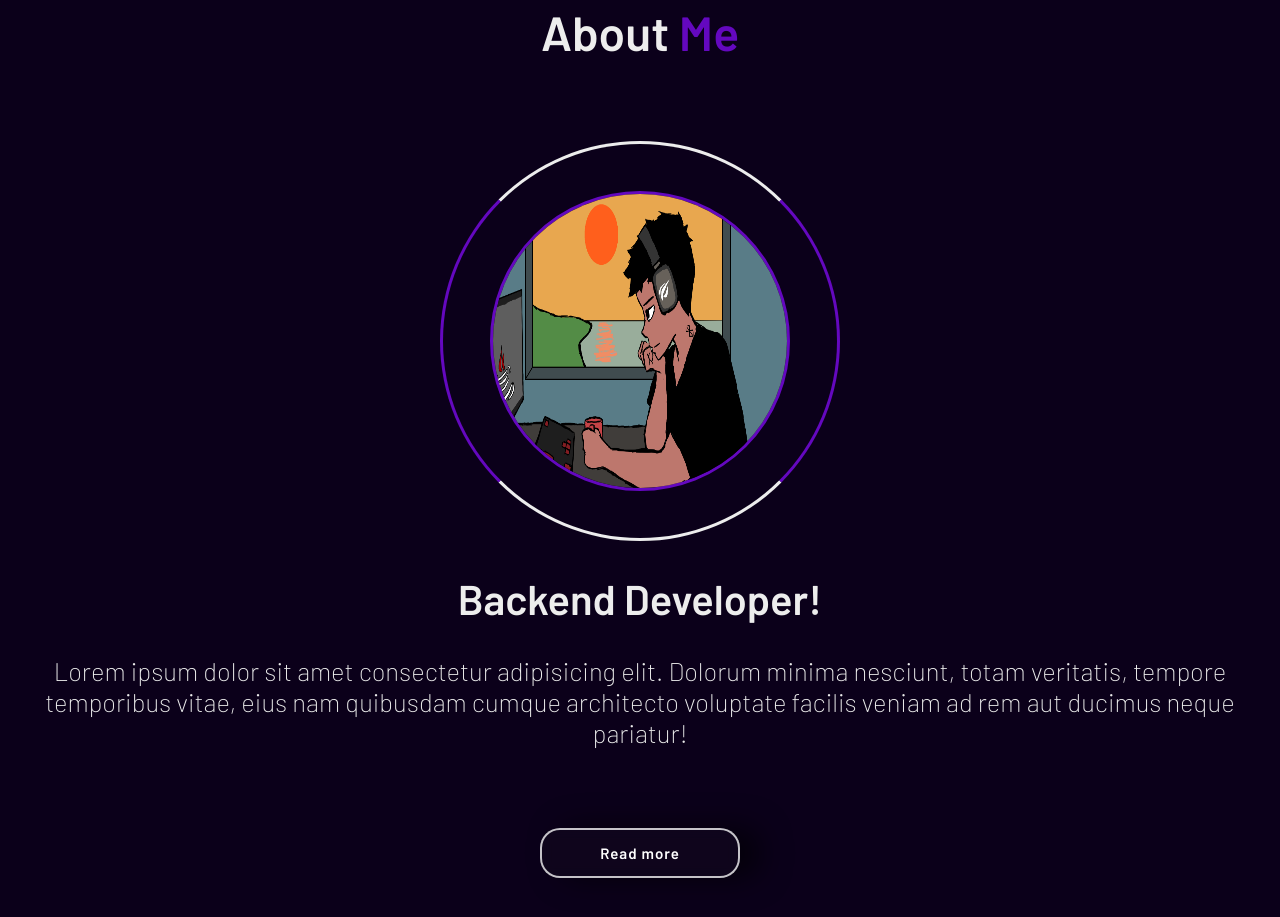
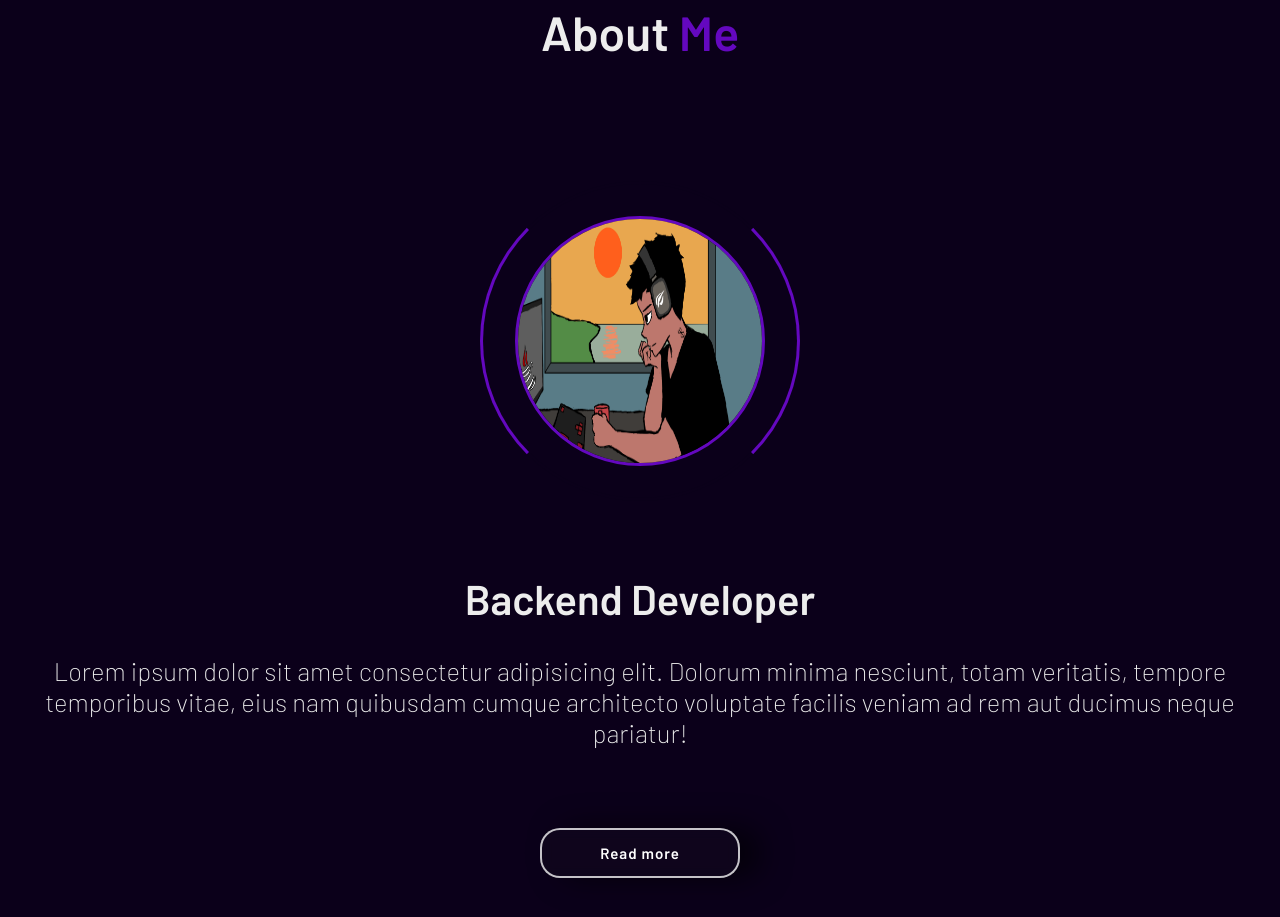
Before and after one commit to viniciusDias1001/viniciusDias1001.github.io, a plain HTML site: page index.html in a window 1280 px wide. Shown: the part 821-1738 px from the top of the page. Drawn offline with nearby package versions, Linux system fonts and the light colour scheme; files whose address does not match are found by name.

Commit message:
make directory

```diff
--- a/Page Profile/index.html
+++ b/index.html
@@ -4,7 +4,7 @@
     <meta charset="UTF-8">
     <meta http-equiv="X-UA-Compatible" content="IE=edge">
     <meta name="viewport" content="width=device-width, initial-scale=1.0">
-    <link rel="stylesheet" href="home.css">
+    <link rel="stylesheet" href="style/home.css">
     <link href='https://unpkg.com/boxicons@2.1.4/css/boxicons.min.css' rel='stylesheet'>
     <title>Vini Page</title>
 </head>
@@ -58,7 +58,7 @@
             </div>
 
             <div class="about-content">
-                <h3>Backend Developer!</h3>
+                <h3>Backend Developer</h3>
                 <p>Lorem ipsum dolor sit amet consectetur adipisicing elit. Dolorum minima nesciunt, totam veritatis, tempore temporibus vitae, eius nam quibusdam cumque architecto voluptate facilis veniam ad rem aut ducimus neque pariatur!</p>
             </div>
 
--- a/Page Profile/home.css
+++ b/style/home.css
@@ -75,6 +75,7 @@ body{
     text-decoration: none;
     font-weight: 900;
     margin-left: 30px;
+    transition: all 500ms ease-in-out;
 }
 
 .navbar a:hover,
@@ -306,8 +307,8 @@ body{
 }
 
 .about-img img {
-    width: 300px;
-    height: 300px;
+    width: 250px;
+    height: 250px;
     border-radius: 500px;
     border: .2rem solid #6408bf ;
 
@@ -318,11 +319,11 @@ body{
     top: 50%;
     left: 50%;
     transform: translate(-50%, -50%) rotate(0);
-    width: 100%;
-    height: 100%;
+    width: 80%;
+    height: 80%;
     border-radius: 50%;
-    border-top: .2rem solid #ededed;
-    border-bottom: .2rem solid #ededed;
+    border-top: .2rem solid rgb(11, 0, 26);;
+    border-bottom: .2rem solid rgb(11, 0, 26);;
     border-left: .2rem solid  #6408bf;
     border-right: .2rem solid #6408bf;
 }
```
Also changed, not shown: assets/about.png (renamed from photos/about.png), assets/fundo.jpg (renamed from photos/fundo.jpg), assets/pedro2d.png (renamed from photos/pedro2d.png), assets/wp3996771-anime-hd-pc-wallpapers (1).jpg (renamed from photos/wp3996771-anime-hd-pc-wallpapers (1).jpg).
